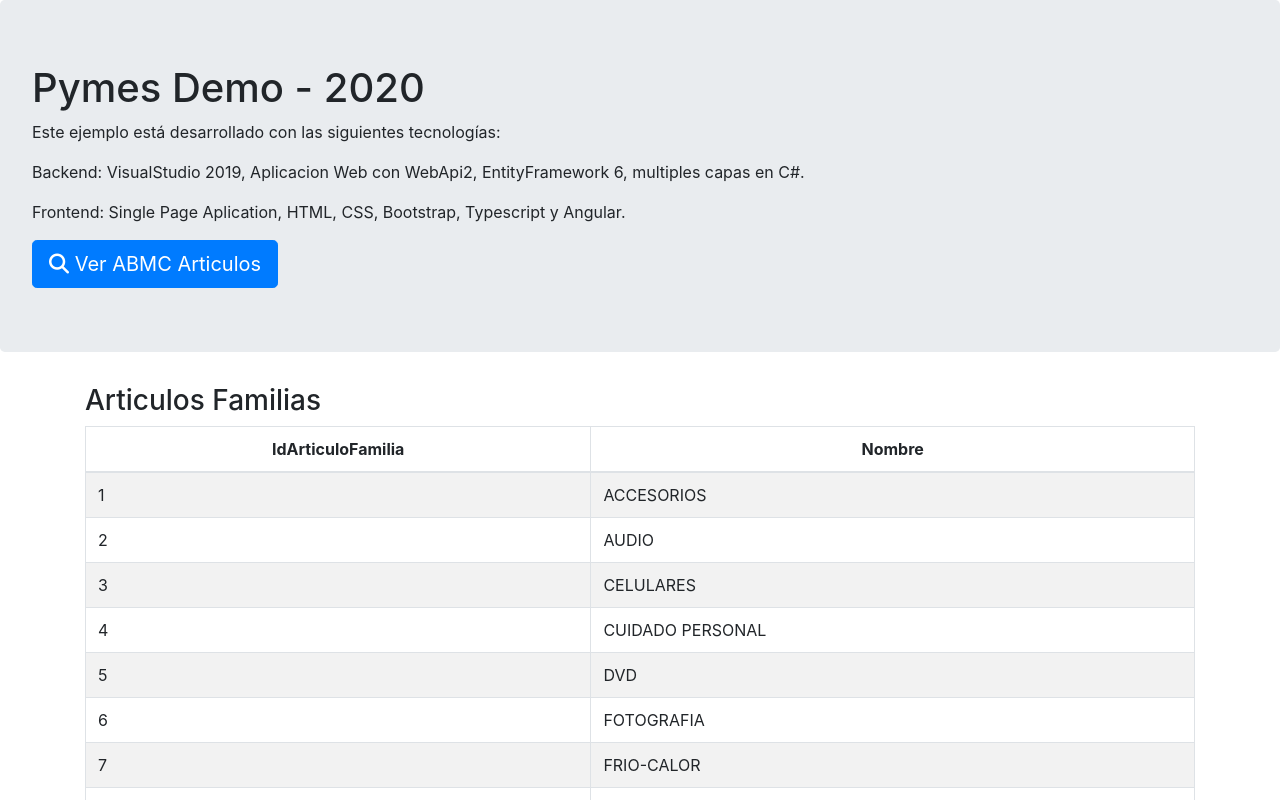
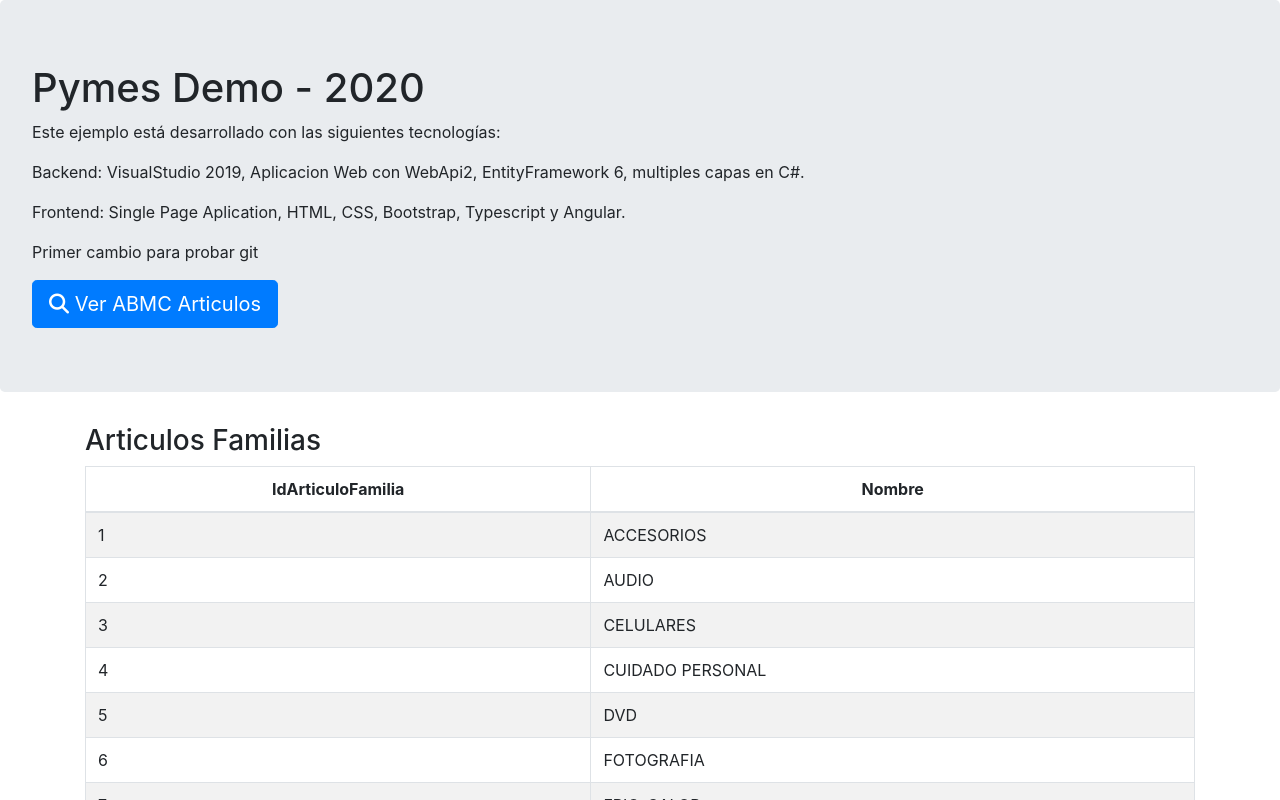
Before and after one commit to Blankito665/pymes-2020-pav2, an Angular app: page / in a window 1280 px wide. Shown: the top 800 px of the page. Built offline with nearby package versions, Linux system fonts and the light colour scheme.

Commit message:
Prueba 1° cambio

```diff
--- a/src/app/component/inicio/inicio.component.html
+++ b/src/app/component/inicio/inicio.component.html
@@ -3,6 +3,7 @@
      <p>Este ejemplo está desarrollado con las siguientes tecnologías: </p>
   <p>Backend: VisualStudio 2019, Aplicacion Web con WebApi2, EntityFramework 6, multiples capas en C#.
   <p>Frontend: Single Page Aplication, HTML, CSS, Bootstrap, Typescript y Angular.</p>
+  <p>Primer cambio para probar git</p>
    <button type="button" class="btn btn-lg btn-primary" >
       <span class="fas fa-search"> </span>
       Ver ABMC Articulos
```
